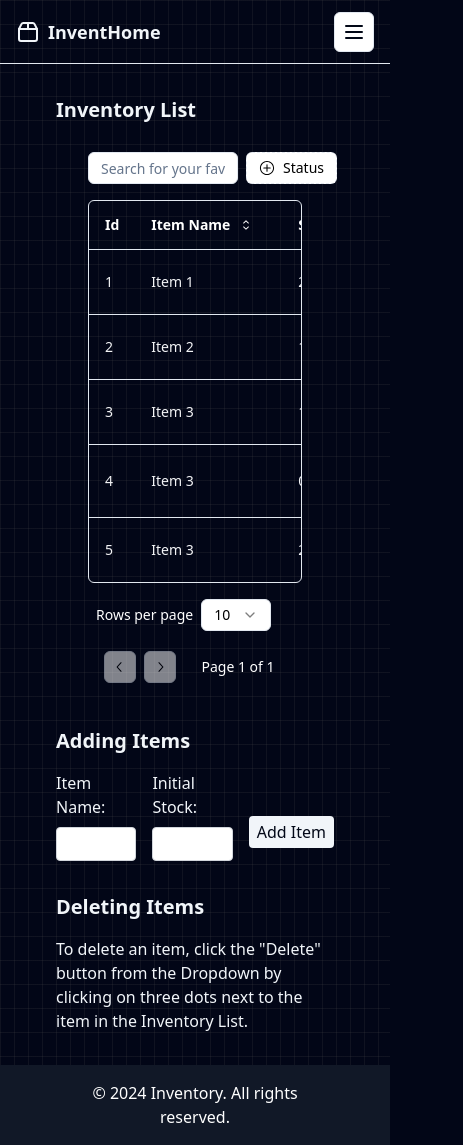
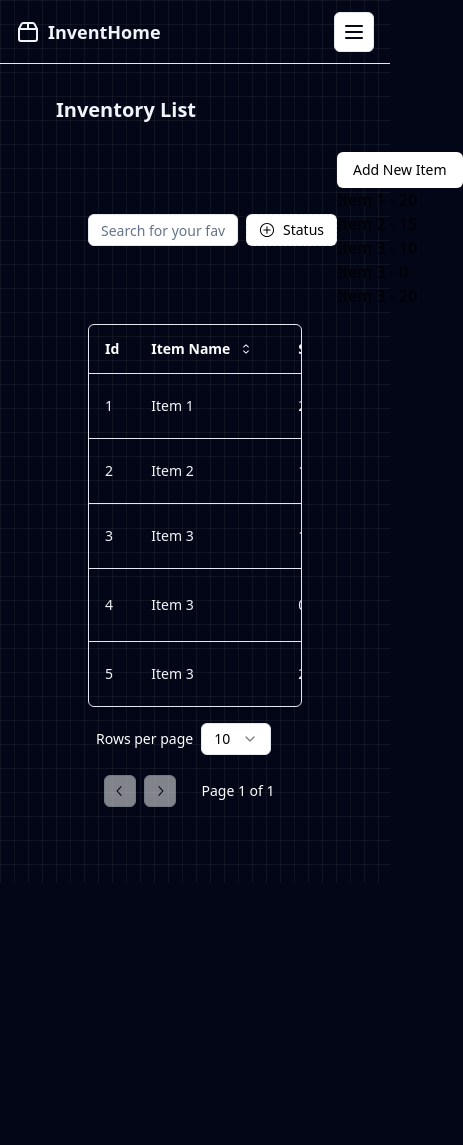
Before and after one commit to Ankitverma3507/InventHome, a Next.js app: page /inventory-management in a window 390 px wide. Shown: the whole page, 463 px wide, since content can reach past the window. After the commit the page ends 883 px from the top, so only its background shows below. Built offline with nearby package versions, Linux system fonts and the light colour scheme.

Commit message:
additembutton

```diff
--- a/src/app/context/context.js
+++ b/src/app/context/context.js
@@ -7,10 +7,12 @@ const initialData = [
   { id: 1, name: "Item 1", stock: 20 },
   { id: 2, name: "Item 2", stock: 15 },
   { id: 3, name: "Item 3", stock: 10 },
+  { id: 4, name: "Item 3", stock: 0 },
+  { id: 5, name: "Item 3", stock: 20 },
 ];
 
 // Create context
-export const InventoryContext = createContext(null);
+export const InventoryContext = createContext();
 
 // Provider component
 export const InventoryProvider = ({ children }) => {
@@ -18,25 +20,29 @@ export const InventoryProvider = ({ children }) => {
 
   // Function to delete a product by id
   const deleteProduct = (id) => {
-    setProducts(products.filter(product => product.id !== id));
+    setProducts(products.filter((product) => product.id !== id));
   };
 
   // Function to edit a product
   const editProduct = (id, updatedProduct) => {
-    setProducts(products.map(product =>
-      product.id === id ? { ...product, ...updatedProduct } : product
-    ));
+    setProducts(
+      products.map((product) =>
+        product.id === id ? { ...product, ...updatedProduct } : product
+      )
+    );
   };
 
+  const addProduct=(item)=>{
+    setProducts([...products,item])
+  }
   return (
-    <InventoryContext.Provider value={{ products, deleteProduct, editProduct }}>
+    <InventoryContext.Provider value={{ products,setProducts, deleteProduct, editProduct, addProduct }}>
       {children}
     </InventoryContext.Provider>
   );
 };
 export const useInventory = () => {
-
-  const context= useContext(InventoryContext);
-  console.log(context);
+  const context = useContext(InventoryContext);
+  // console.log(context);
   return context;
-}
+};
--- a/src/app/globals.css
+++ b/src/app/globals.css
@@ -74,3 +74,36 @@
     @apply bg-background text-foreground;
   }
 }
+
+
+/* Dialog.css */
+.dialog-overlay {
+  position: fixed;
+  top: 0;
+  left: 0;
+  right: 0;
+  bottom: 0;
+  background: rgba(0, 0, 0, 0.5);
+  display: flex;
+  justify-content: center;
+  align-items: center;
+}
+
+.dialog-content {
+  background: white;
+  padding: 20px;
+  border-radius: 5px;
+  min-width: 300px;
+  max-width: 90%;
+  position: relative;
+}
+
+.dialog-close {
+  position: absolute;
+  top: 10px;
+  right: 10px;
+  background: transparent;
+  border: none;
+  font-size: 1.2rem;
+  cursor: pointer;
+}
--- a/src/app/layout.tsx
+++ b/src/app/layout.tsx
@@ -21,9 +21,6 @@ export default function RootLayout({
           <div className="absolute bottom-0 left-0 right-0 top-0 bg-[linear-gradient(to_right,#4f4f4f2e_1px,transparent_1px),linear-gradient(to_bottom,#4f4f4f2e_1px,transparent_1px)] bg-[size:14px_24px]"></div>
           <div className="relative h-full min-h-screen w-full">
             {children}
-            <footer className="bg-gray-900 text-white py-4 px-6 md:px-8 lg:px-10">
-              <div className="container mx-auto text-center">© 2024 Inventory. All rights reserved.</div>
-            </footer>
           </div>
         </body>
         </InventoryProvider>
--- /dev/null
+++ b/src/components/AddItemForm.tsx
@@ -0,0 +1,53 @@
+// AddItemForm.tsx
+import React, { useState } from 'react';
+import { InventoryProvider, useInventory } from "@/app/context/context"
+
+const AddItemForm: React.FC = () => {
+    const [itemName, setItemName] = useState('');
+    const [itemStock, setItemStock] = useState(0);
+    const { products, setProducts, addProduct } = useInventory(); // Adding setProducts to context
+
+    const handleSubmit = (e: React.FormEvent) => {
+        e.preventDefault();
+        const newItem = {
+            id: products.length + 1, // Simple unique id generation
+            name: itemName,
+            stock: itemStock,
+        };
+        addProduct(newItem); // Add new item to context
+        setItemName(''); // Clear form fields
+        setItemStock(0);
+    };
+
+    return (
+        <form onSubmit={handleSubmit} className='mb-48' >
+            <div>
+                <label>
+                    Item Name:
+                    <input
+                        type="text"
+                        value={itemName}
+                        onChange={(e) => setItemName(e.target.value)}
+                        required
+                        className='border-2 border-gray-300 rounded-md p-1 w-full'
+                    />
+                </label>
+            </div>
+            <div>
+                <label>
+                    Stock:
+                    <input
+                        type="number"
+                        value={itemStock}
+                        onChange={(e) => setItemStock(Number(e.target.value))}
+                        required
+                        className='border-2 border-gray-300 rounded-md p-1 w-full'
+                    />
+                </label>
+            </div>
+            <button type="submit" className='bg-black text-white px-4 py-2 rounded-lg mt-2'>Add Item</button>
+        </form>
+    );
+};
+
+export default AddItemForm;
--- /dev/null
+++ b/src/components/Dialog.tsx
@@ -0,0 +1,24 @@
+// Dialog.tsx
+import React, { ReactNode } from 'react';
+// import './Dialog.css'; // Assuming you will create some basic styles
+
+interface DialogProps {
+    isOpen: boolean;
+    onClose: () => void;
+    children: ReactNode;
+}
+
+const Dialog: React.FC<DialogProps> = ({ isOpen, onClose, children }) => {
+    if (!isOpen) return null;
+
+    return (
+        <div className="dialog-overlay mb-64">
+            <div className="dialog-content">
+                <button className="dialog-close" onClick={onClose}>X</button>
+                {children}
+            </div>
+        </div>
+    );
+};
+
+export default Dialog;
--- /dev/null
+++ b/src/components/additembutton.tsx
@@ -0,0 +1,38 @@
+"use client";
+import React from 'react'
+import Dialog from './Dialog'
+import AddItemForm from './AddItemForm'
+import { InventoryProvider, useInventory } from '@/app/context/context'
+import { useState } from 'react'
+import { Inventory } from '@/data/schema'
+
+
+const Additembutton = () => {
+    const [isDialogOpen, setIsDialogOpen] = useState(false);
+    const { products } = useInventory();
+
+    return (
+        <InventoryProvider>
+
+            <div>
+                {/* <h1>Product Inventory</h1> */}
+                <button className='group inline-flex h-9 w-max items-center justify-center rounded-md bg-white px-4 py-2 text-sm font-medium transition-colors hover:bg-gray-100 hover:text-gray-900 focus:bg-gray-100 focus:text-gray-900 focus:outline-none disabled:pointer-events-none disabled:opacity-50 data-[active]:bg-gray-100/50 data-[state=open]:bg-gray-100/50 dark:bg-gray-950 dark:hover:bg-gray-800 dark:hover:text-gray-50 dark:focus:bg-gray-800 dark:focus:text-gray-50 dark:data-[active]:bg-gray-800/50 dark:data-[state=open]:bg-gray-800/50' onClick={() => setIsDialogOpen(true)}>Add New Item</button>
+
+                <div>
+                    {products.map((item:Inventory) => (
+                        <div key={item.id}>
+                            <span>{item.name} - {item.stock}</span>
+                        </div>
+                    ))}
+                </div>
+
+                <Dialog isOpen={isDialogOpen} onClose={() => setIsDialogOpen(false)}>
+                    <h2>Add New Item</h2>
+                    <AddItemForm />
+                </Dialog>
+            </div>
+        </InventoryProvider>
+    );
+};
+
+export default Additembutton
--- a/src/components/component/management.tsx
+++ b/src/components/component/management.tsx
@@ -5,15 +5,12 @@ import { Newnav } from "./newnav"
 import { Inventory } from "@/data/schema"
 import { columns } from "../inventory_column"
 import { DataTable } from "../inventory_data-table"
+import { InventoryProvider, useInventory } from "@/app/context/context"
 export function Management() {
 
-  const [data, setData] = useState<Inventory[]>([
-    { "id": 1, "name": "Item 1", "stock": 20 },
-    { "id": 2, "name": "Item 2", "stock": 15 },
-    { "id": 3, "name": "Item 3", "stock": 10 },
-    { "id": 4, "name": "Item 3", "stock": 0 },
-    { "id": 5, "name": "Item 3", "stock": 20 }
-  ]);
+  const {products}=useInventory();
+
+
 
   const[itemname,setItemname]= useState("");
   const[stock,setStock]= useState("0");
@@ -30,33 +27,11 @@ export function Management() {
               <h2 className="text-xl font-bold mb-4 text-muted">Inventory List</h2>
               <div className="container mx-auto py-3 text-white">
                 {
-                  <DataTable columns={columns} data={data} />
+                  <DataTable columns={columns} data={products} />
                 }
               </div>
             </div>
-            <div className="mb-8 text-muted">
-              <h2 className="text-xl font-bold mb-4">Adding Items</h2>
-              <div className="flex space-x-4 items-center">
-                <div className="flex-1">
-                  <label className="block mb-2" htmlFor="newItemName">
-                    Item Name:
-                  </label>
-                  <input className="border border-gray-300 px-2 py-1 rounded w-full" id="newItemName" type="text"
-                  />
-                </div>
-                <div className="flex-1">
-                  <label className="block mb-2" htmlFor="newItemStock">
-                    Initial Stock:
-                  </label>
-                  <input className="border border-gray-300 px-2 py-1 rounded w-full" id="newItemStock" type="number" />
-                </div>
-                <button className="bg-muted text-ring -mb-8 px-2 h-8 rounded hover:bg-gray-800">Add Item</button>
-              </div>
-            </div>
-            <div className="text-muted">
-              <h2 className="text-xl font-bold mb-4">Deleting Items</h2>
-              <p>To delete an item, click the "Delete" button from the Dropdown by clicking on three dots next to the item in the Inventory List.</p>
-            </div>
+
           </div>
         </div>
       </main>
--- a/src/components/inventory_data-table-toolbar.tsx
+++ b/src/components/inventory_data-table-toolbar.tsx
@@ -5,8 +5,8 @@ import { Table } from "@tanstack/react-table"
 
 import { Button } from "../components/ui/button"
 import { Input } from "../components/ui/input"
-// import { DataTableFacetedFilter } from "./data-table-faceted-filter"
 import { InDataTableFacetedFilter } from "./inventory_data-table-faceted-filter"
+import Additembutton from "./additembutton"
 
 interface DataTableToolbarProps<TData> {
   table: Table<TData>
@@ -59,6 +59,10 @@ export function InDataTableToolbar<TData>({
           </Button>
         )}
       </div>
+
+      <div>
+        <Additembutton />
+      </div>
     </div>
   )
 }
--- a/src/components/sheet-row.tsx
+++ b/src/components/sheet-row.tsx
@@ -45,7 +45,7 @@ const SheetRow: FC<SheetRowProps> = ({ row }) => {
                     <SheetDescription className="grid md:grid-cols-4 gap-5">
                         {entityData.items.map((item)=>{
                             return (
-                                <FilmCard  key={item.id} />
+                                <FilmCard  key={item.id} item={item} />
                             )
                         })}
                     </SheetDescription>
```
Also changed, not shown: src/components/filmCard.tsx (+4 -87 lines).
